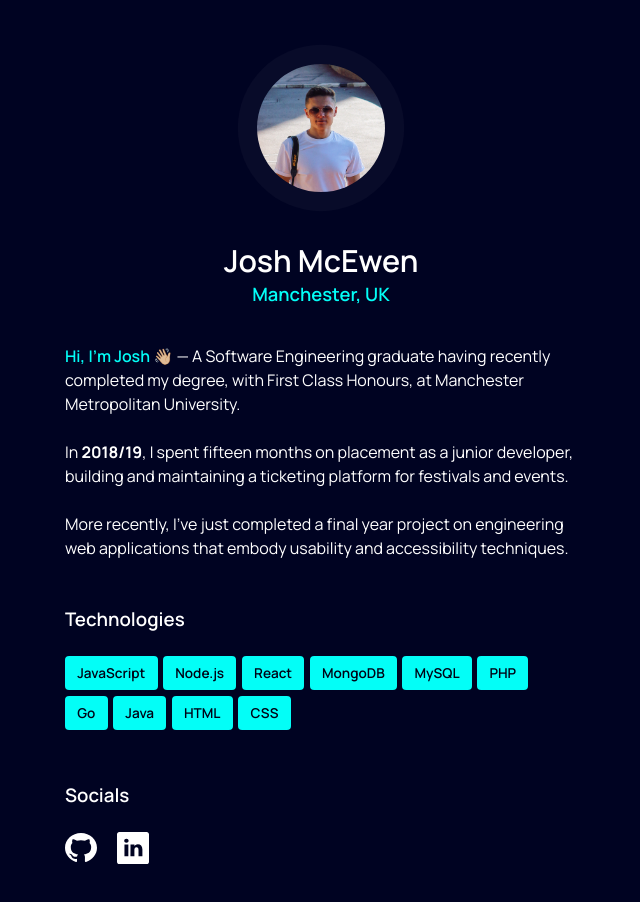
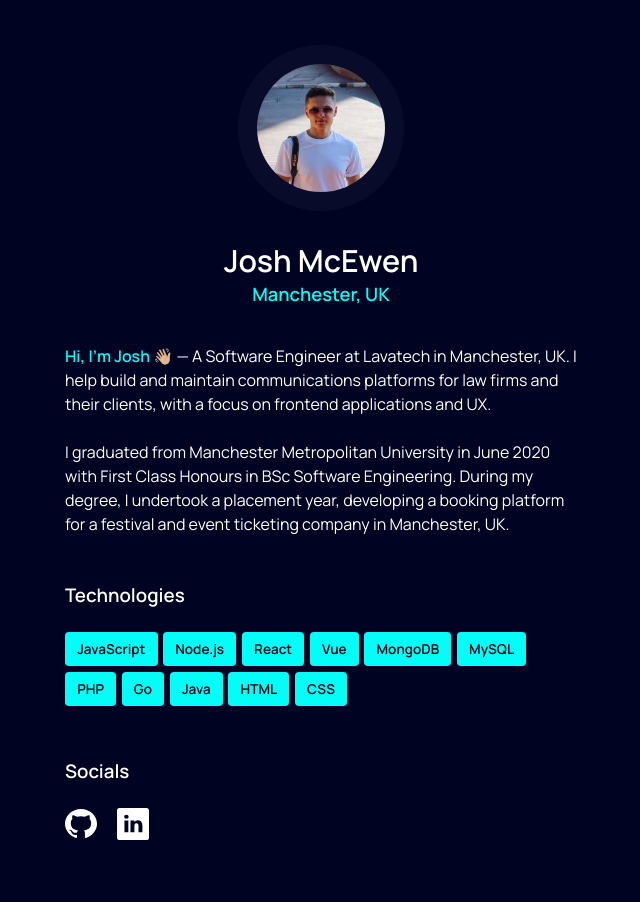
Before and after one commit to joshuamcewen/joshmcewen.io, a React app: page / in a window 1280 px wide. Shown: the top 902 px of the page, without its empty margins (319-959 px from the left). Built offline with nearby package versions, Linux system fonts and the light colour scheme.

Commit message:
Work update

```diff
--- a/src/components/App/App.js
+++ b/src/components/App/App.js
@@ -11,19 +11,10 @@ const App = ({ classes }) => (
         <h2 className={classes.location}>Manchester, UK</h2>
 
         <p>
-            <span className={classes.highlight}>Hi, I&apos;m Josh</span> 👋🏼 — A
-            Software Engineering graduate having recently completed my degree,
-            with First Class Honours, at Manchester Metropolitan University.
+            <span className={classes.highlight}>Hi, I&apos;m Josh</span> 👋🏼 — A Software Engineer at Lavatech in Manchester, UK. I help build and maintain communications platforms for law firms and their clients, with a focus on frontend applications and UX.
         </p>
         <p>
-            In <strong>2018/19</strong>, I spent fifteen months on placement as
-            a junior developer, building and maintaining a ticketing platform
-            for festivals and events.
-        </p>
-        <p>
-            More recently, I&apos;ve just completed a final year project on
-            engineering web applications that embody usability and accessibility
-            techniques.
+            I graduated from Manchester Metropolitan University in June 2020 with First Class Honours in BSc Software Engineering. During my degree, I undertook a placement year, developing a booking platform for a festival and event ticketing company in Manchester, UK.
         </p>
 
         <h3 className={classes.subheader}>Technologies</h3>
@@ -31,6 +22,7 @@ const App = ({ classes }) => (
             <li>JavaScript</li>
             <li>Node.js</li>
             <li>React</li>
+            <li>Vue</li>
             <li>MongoDB</li>
             <li>MySQL</li>
             <li>PHP</li>
```
